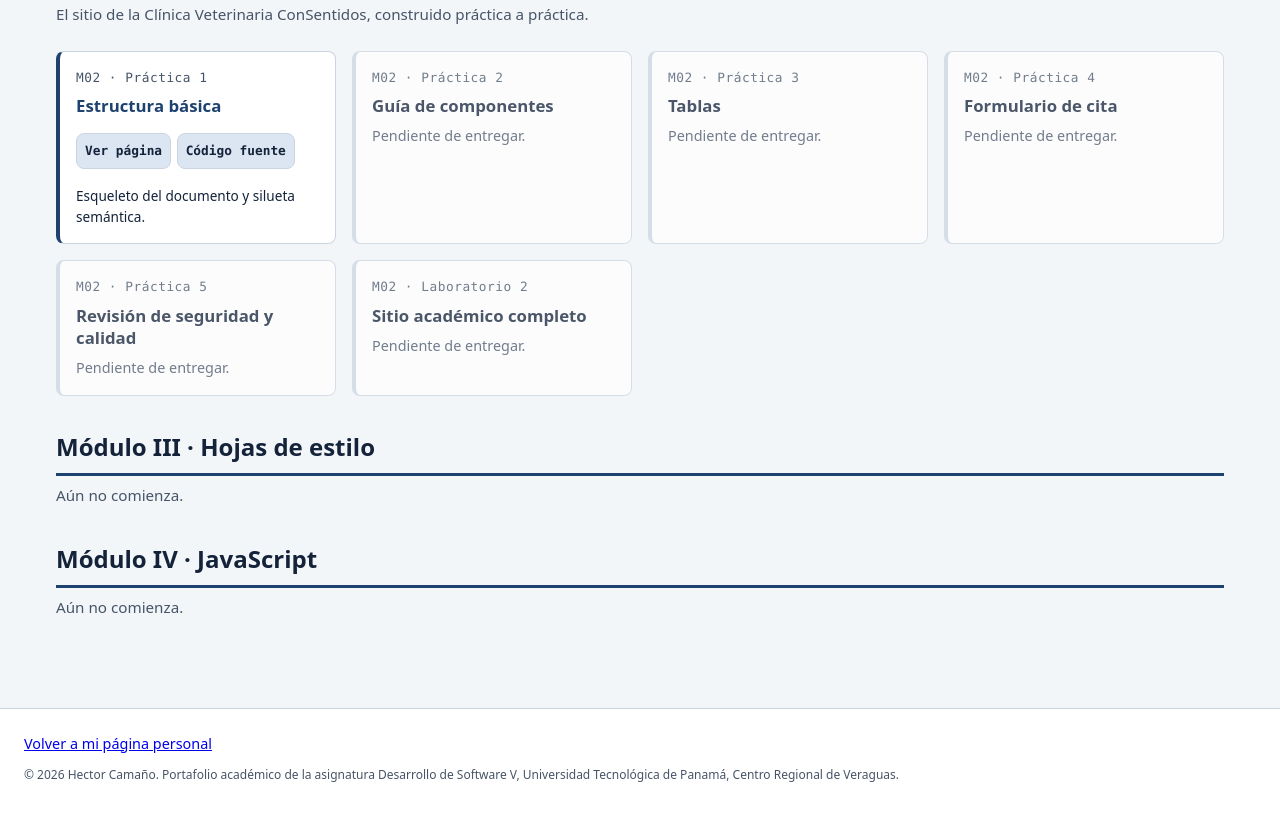
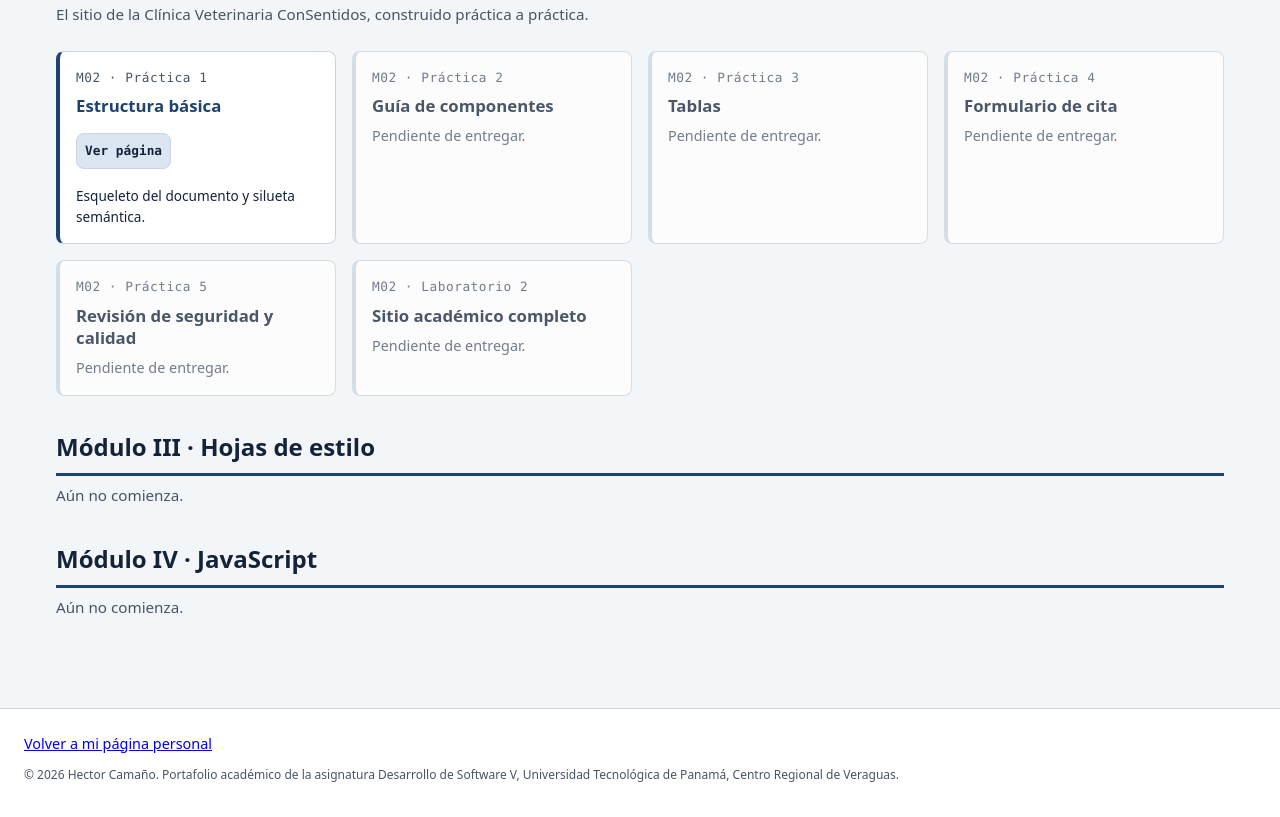
Before and after one commit to hectorcamano/2026ii-dsv-portafolio-4gs122-06-camano-hector, a plain HTML site: page docs/modulos/index.html in a window 1280 px wide. Shown: the part 774-1591 px from the top of the page. Drawn offline with Linux system fonts and the light colour scheme.

Commit message:
Quitar enlace al codigo fuente de la practica 1

```diff
--- a/docs/modulos/index.html
+++ b/docs/modulos/index.html
@@ -93,11 +93,6 @@
               <li>
                 <a href="m02-html/p01-estructura/">Ver página</a>
               </li>
-              <li>
-                <a href="https://github.com/hectorcamano/consentidos-web-4GS122"
-                   target="_blank"
-                   rel="noopener noreferrer">Código fuente</a>
-              </li>
             </ul>
             <p class="repo">Esqueleto del documento y silueta semántica.</p>
           </article>
```
